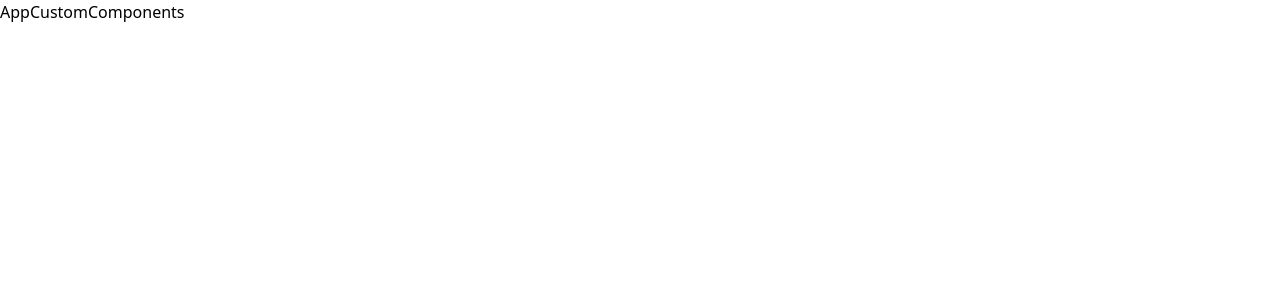
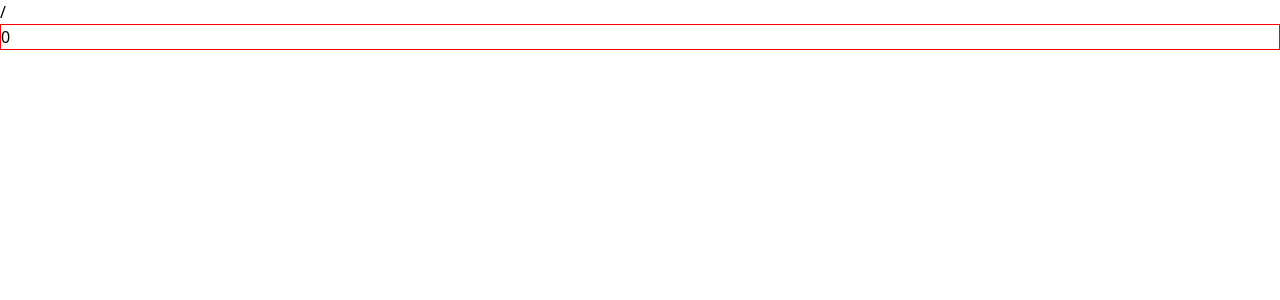
Before and after one commit to nueue23/udemy_react, a React (Create React App) app: page / in a window 1280 px wide. Shown: the top 300 px of the page. Built offline with nearby package versions, Linux system fonts and the light colour scheme.

Commit message:
programmatic navigation

```diff
--- /dev/null
+++ b/src/context/navigation.js
@@ -0,0 +1,24 @@
+import { useEffect } from "react";
+import { useState } from "react";
+import { createContext } from "react";
+const NavigationContext = createContext();
+function NavigationProvider({children}){
+    const [currentPath, setCurrentPath] = useState(window.location.pathname);
+    useEffect(()=>{
+        const handler = () => {
+            console.log('inside handler');
+            setCurrentPath(window.location.pathname);
+        };
+        window.addEventListener('popstate', handler);
+        return ()=>{
+            console.log('inside cleanup');
+            window.removeEventListener('popstate', handler);
+        }
+    }, []);
+    return <NavigationContext.Provider value={{}}>
+        {currentPath}
+        {children}
+    </NavigationContext.Provider>
+}
+export {NavigationProvider };
+export default NavigationContext;
--- a/src/customComponents/AppCustomComponents.js
+++ b/src/customComponents/AppCustomComponents.js
@@ -1,4 +1,10 @@
+import { useState } from "react";
 function AppCustomComponents(){
-    return <div>AppCustomComponents</div>;
+    const [temp, setTemp] = useState(0);
+    const handleClick = () => {setTemp(temp+1)};
+    return (<div style={{border:'1px solid red'}} onClick={handleClick}>
+        {temp}
+        <br/>
+        </div>);
 }
 export default AppCustomComponents;
--- a/src/index.js
+++ b/src/index.js
@@ -12,6 +12,7 @@ import BooksContext from './context/books';
 import { Provider } from './context/books';*/
 
 import AppCustomComponents from './customComponents/AppCustomComponents';
+import {NavigationProvider} from './context/navigation';
 
 const el = document.getElementById("root");
 const root = ReactDOM.createRoot(el);
@@ -25,4 +26,6 @@ const root = ReactDOM.createRoot(el);
 /*root.render(<Provider>
     <AppBooks />
 </Provider>)*/
-root.render(<AppCustomComponents />);
+root.render(<NavigationProvider>
+        <AppCustomComponents />
+    </NavigationProvider>);
```
